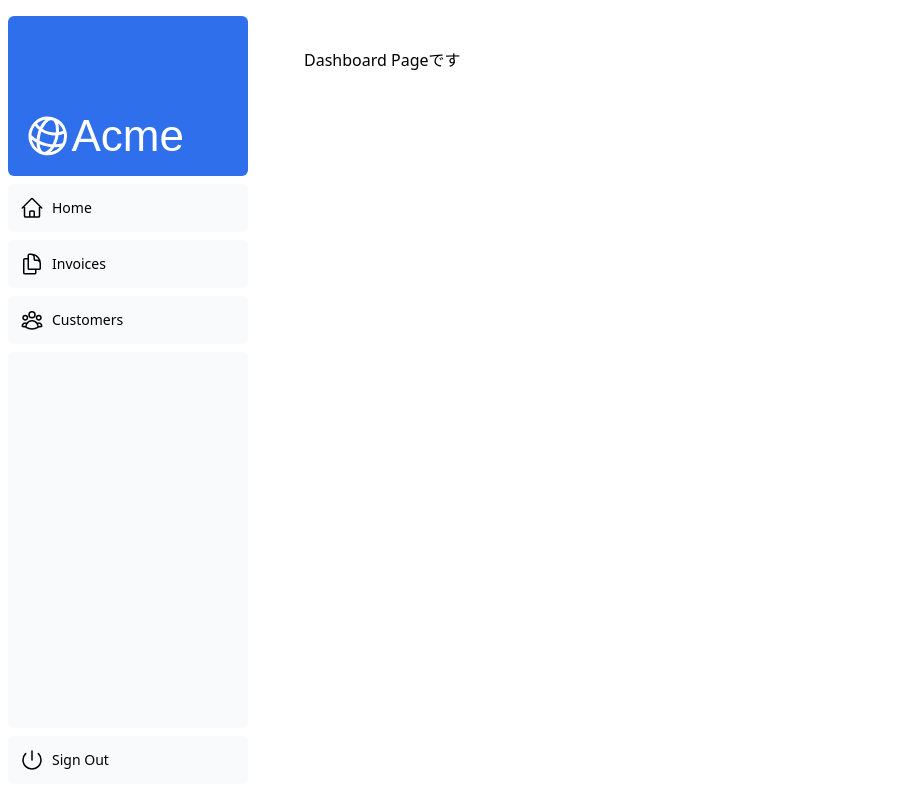
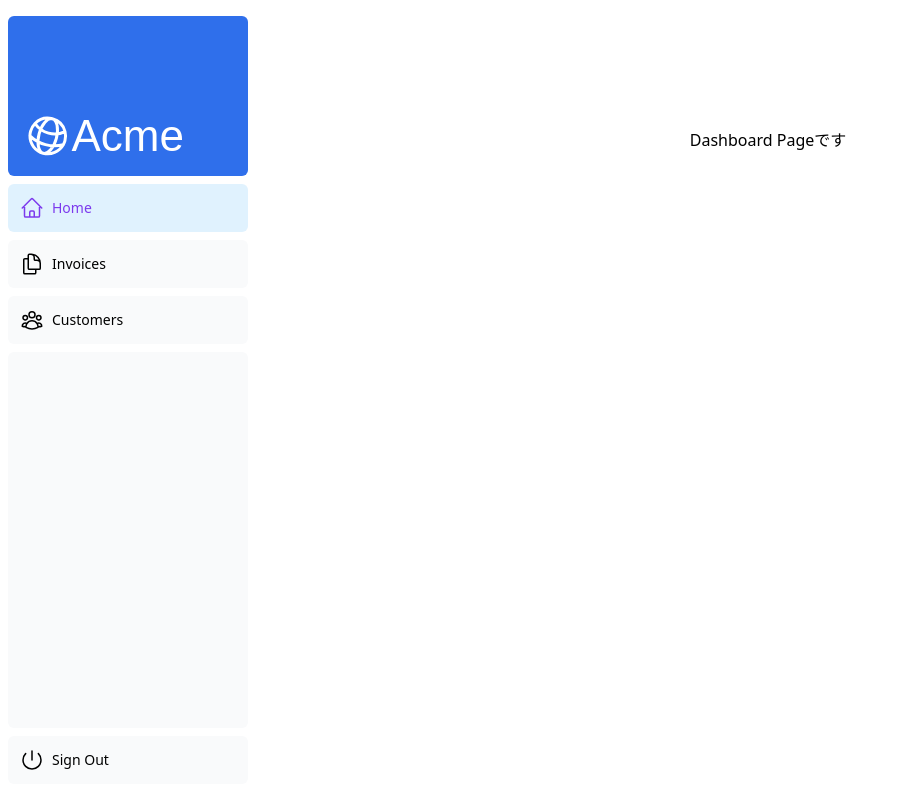
Before and after one commit to yuki-F09/learn-next.js, a Next.js app: page /dashboard in a window 1280 px wide. Shown: the whole page, without its empty margins (0-901 px from the left). Built offline with nearby package versions, Linux system fonts and the light colour scheme; a web font is replaced by a local one.

Commit message:
chapter5. ページ間の移動を学習

```diff
--- a/app/dashboard/page.tsx
+++ b/app/dashboard/page.tsx
@@ -1,5 +1,10 @@
+import Link from "next/link"
+
 export default function Page() {
   return (
-    <p>Dashboard Pageです</p>
+    <>
+      <p className="text-center my-20">Dashboard Pageです</p>
+    </>
+
   )
 }
--- a/app/ui/dashboard/nav-links.tsx
+++ b/app/ui/dashboard/nav-links.tsx
@@ -1,8 +1,12 @@
+"use client"
 import {
   UserGroupIcon,
   HomeIcon,
   DocumentDuplicateIcon,
 } from '@heroicons/react/24/outline';
+import Link from "next/link"
+import { usePathname } from "next/navigation"
+import clsx from 'clsx';
 
 // Map of links to display in the side navigation.
 // Depending on the size of the application, this would be stored in a database.
@@ -17,19 +21,23 @@
 ];
 
 export default function NavLinks() {
+  const pathname = usePathname();
   return (
     <>
       {links.map((link) => {
         const LinkIcon = link.icon;
         return (
-          <a
+          <Link
             key={link.name}
             href={link.href}
-            className="flex h-[48px] grow items-center justify-center gap-2 rounded-md bg-gray-50 p-3 text-sm font-medium hover:bg-sky-100 hover:text-blue-600 md:flex-none md:justify-start md:p-2 md:px-3"
+            className={clsx(
+              "flex h-[48px] grow items-center justify-center gap-2 rounded-md bg-gray-50 p-3 text-sm font-medium hover:bg-sky-100 hover:text-blue-600 md:flex-none md:justify-start md:p-2 md:px-3",
+              {"bg-sky-100 text-violet-600": pathname === link.href},
+            )}
           >
             <LinkIcon className="w-6" />
             <p className="hidden md:block">{link.name}</p>
-          </a>
+          </Link>
         );
       })}
     </>
```
